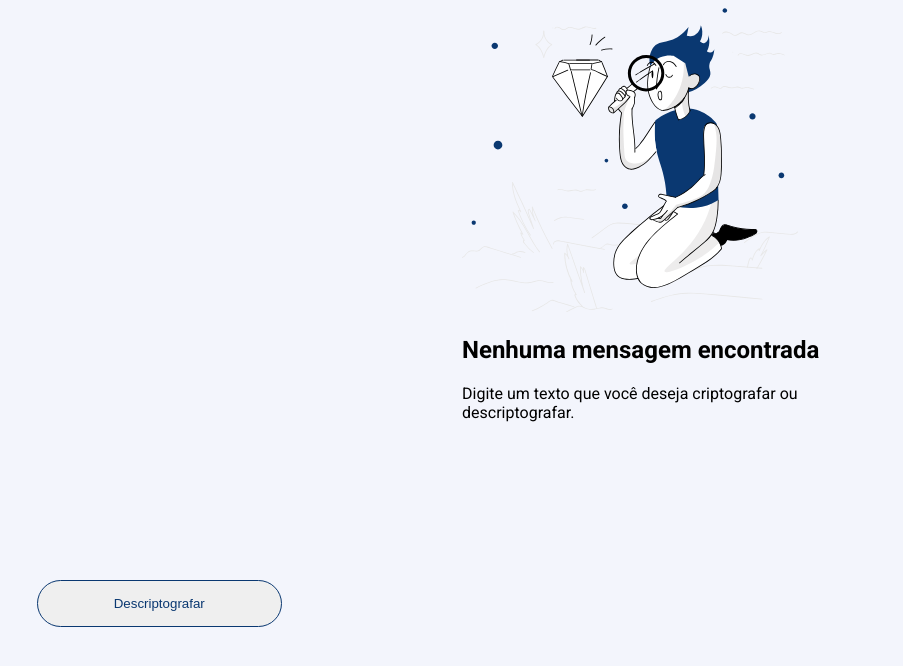
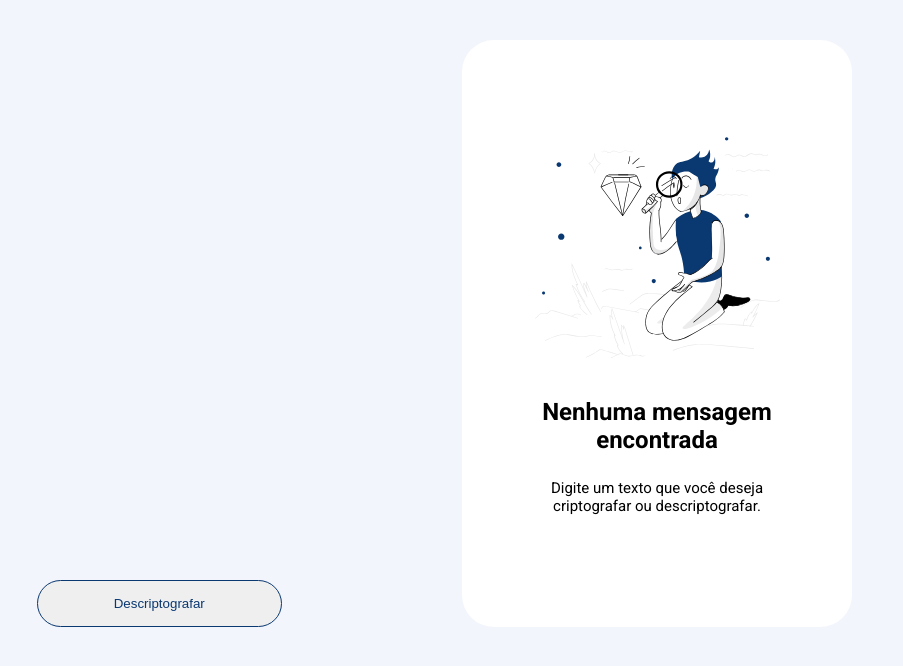
Before and after one commit to ClaytonJosue/challenge-oracle-decodificador-de-texto, a plain HTML site: page index.html in a window 1280 px wide. Shown: the full height of the page, 377-1280 px from the left. Drawn offline with Linux system fonts and the light colour scheme.

Commit message:
style: complete right side

```diff
--- a/index.html
+++ b/index.html
@@ -31,8 +31,8 @@
       </div>
 
       <!-- Right -->
-      <div class="right_content">
-        <div class="right_box">
+      <div class="right_box">
+        <div class="right_content">
           <img src="./src/assets/empty-input.svg" alt="Menino procurando por texto" class="right_image">
           <h2 class="right_title">Nenhuma mensagem encontrada</h2>
           <p class="right_text">Digite um texto que você deseja criptografar ou descriptografar.</p>
--- a/src/styles/style.css
+++ b/src/styles/style.css
@@ -94,3 +94,34 @@ body {
   border: 1px solid var(--dark-blue-300);
   color: var(--dark-blue-300);
 }
+
+.right_box {
+  width: 390px;
+  background: var(--white-color);
+  margin-top: 2rem;
+  border-radius: 32px;
+}
+
+.right_content {
+  height: 100%;
+  display: flex;
+  flex-direction: column;
+  align-items: center;
+  justify-content: center;
+  text-align: center;
+}
+
+.right_image {
+  width: 245px;
+}
+
+.right_title {
+  font-size: 24px;
+  width: 330px;
+  margin: 40px 0 10px 0;
+}
+
+.right_text {
+  width: 240px;
+  font-size: 15px;
+}
```
